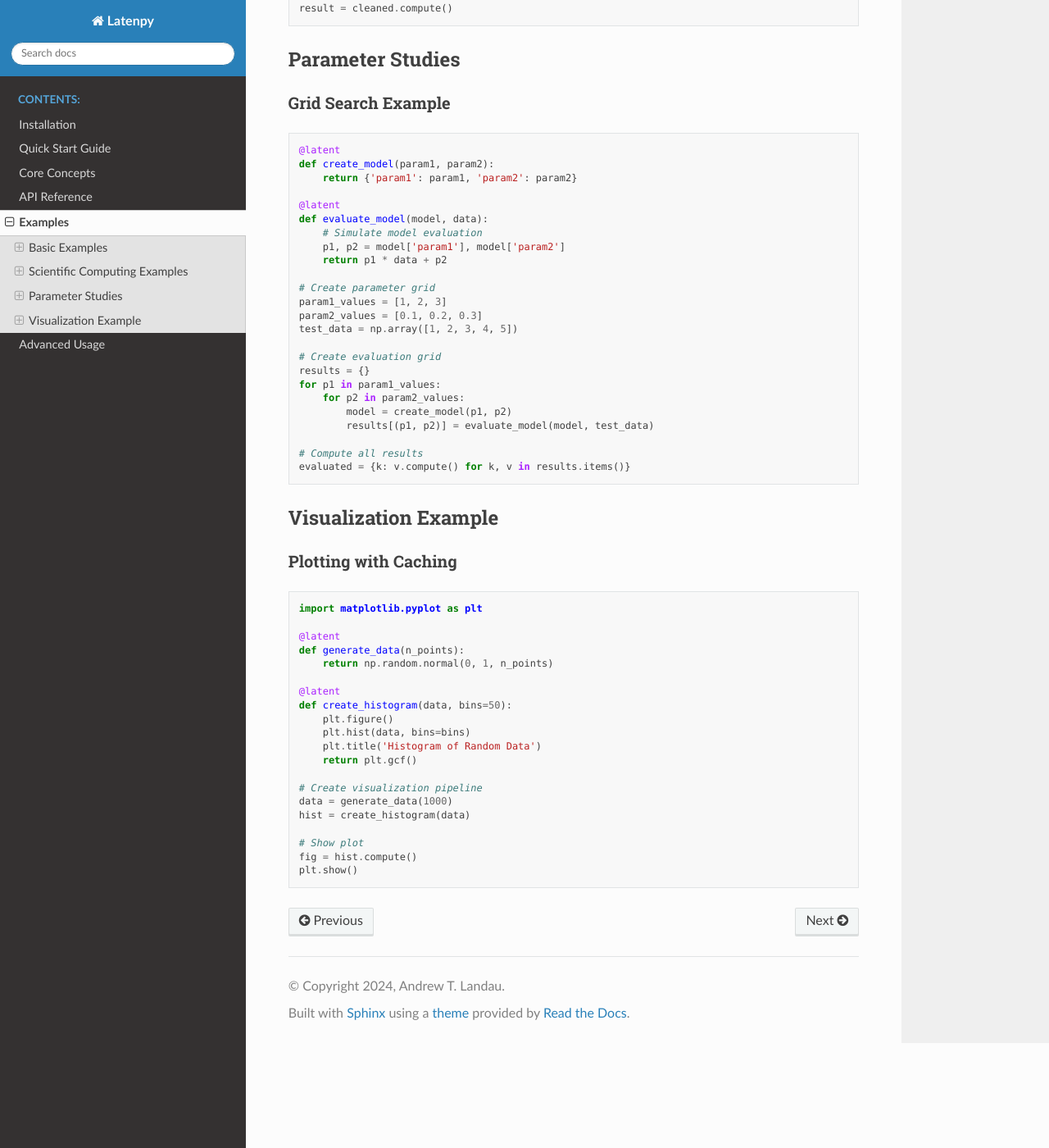
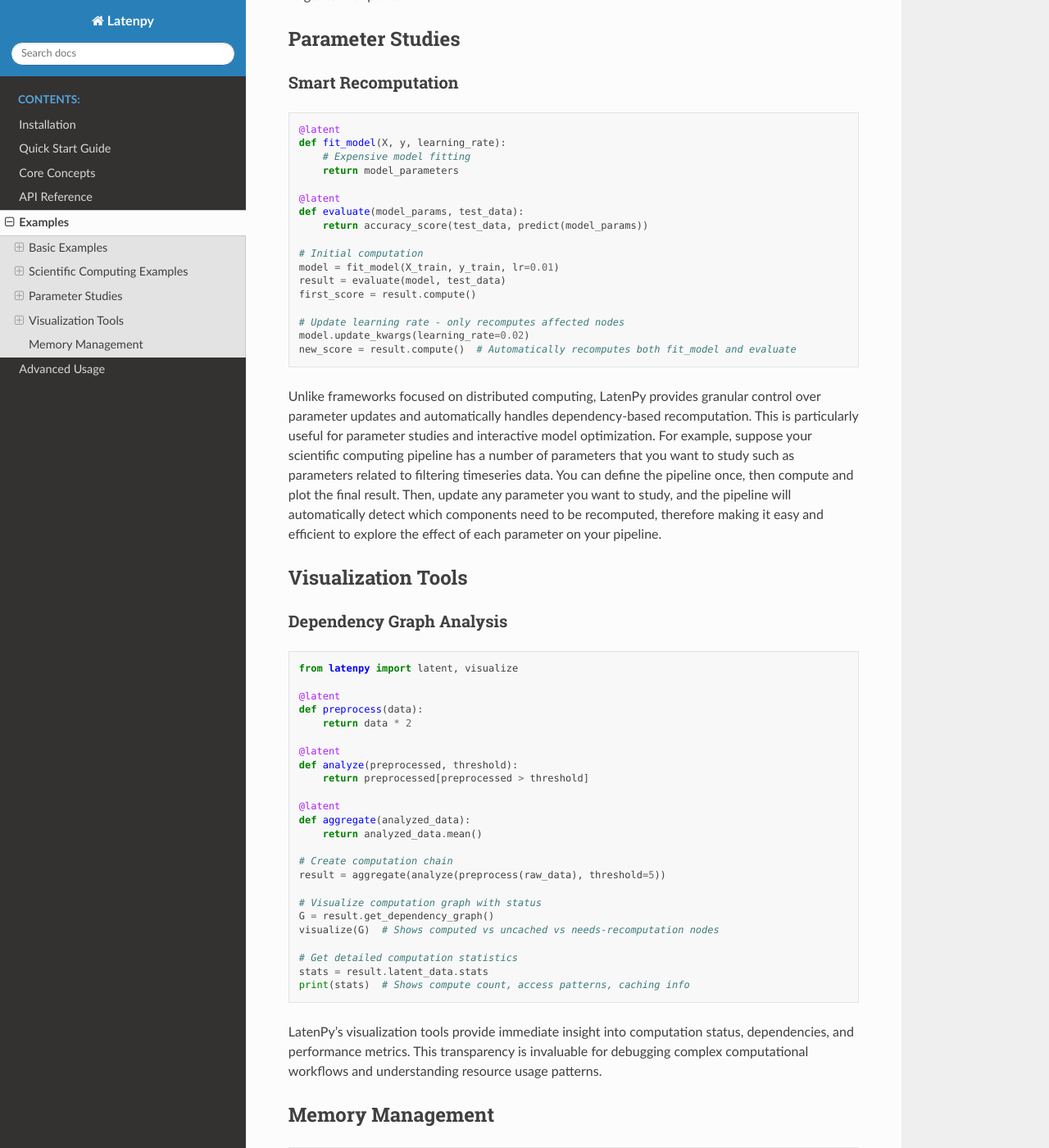
Before and after one commit to landoskape/latenpy, a Sphinx documentation site: the page built from docs/source/examples.rst, in a window 1280 px wide and 1400 px high, scrolled down 1674 px. Shown: the whole window at 82% size. Built offline with Sphinx 7.4.7 and the Read the Docs theme 3.1.0, drawn with Linux system fonts in a browser that asks for light colours; some of the changed text lies outside the part shown.

Commit message:
Documentation updates and improvements

```diff
--- a/docs/source/examples.rst
+++ b/docs/source/examples.rst
@@ -21,7 +21,12 @@ Simple Arithmetic
 
     # Chain operations
     result = add(multiply(2, 3), multiply(4, 5))
-    print(result.compute())  # 26
+    print(result.compute())  # 26 - takes a bit of time
+    print(result.compute())  # 26 - but is cached so it's almost instant
+
+LatenPy automatically tracks dependencies and caches results, so the second compute()
+call is almost instant. This is a simple example, but LatenPy can handle much more
+complex computations.
 
 Nested Data Structures
 ~~~~~~~~~~~~~~~~~~~~
@@ -41,32 +46,11 @@ Nested Data Structures
     total = sum_results(data)
     result = total.compute()  # 12
 
+LatenPy can inspect dependencies and therefore unpack latent computations in nested data
+structures.
+
 Scientific Computing Examples
 --------------------------
-
-Matrix Operations
-~~~~~~~~~~~~~~
-
-.. code-block:: python
-
-    import numpy as np
-    from latenpy import latent
-
-    @latent
-    def matrix_multiply(A, B):
-        return np.dot(A, B)
-
-    @latent
-    def matrix_inverse(A):
-        return np.linalg.inv(A)
-
-    # Create sample matrices
-    A = np.array([[1, 2], [3, 4]])
-    B = np.array([[5, 6], [7, 8]])
-
-    # Define computation chain
-    result = matrix_multiply(matrix_inverse(A), B)
-    print(result.compute())
 
 Data Processing Pipeline
 ~~~~~~~~~~~~~~~~~~~~~
@@ -94,64 +78,120 @@ Data Processing Pipeline
     # Execute when needed
     result = cleaned.compute()
 
+LatenPy is useful for defining scientific computing pipelines, and only performing
+computations when needed. One particular use case is to define standard pipelines for
+data processing, but comment out any components that are not needed at a particular
+moment. For example, suppose your pipeline has several endpoints with a number of shared
+intermediate variables. You can define the pipeline once, and then comment out all but
+one endpoint. This way, LatenPy will automatically compute the necessary intermediate
+variables and exclude unnecessary computations. Therefore, you'll be able to explore the
+endpoint of interest, but maintain the integrity of all the code required to get to that
+point.
+
 Parameter Studies
 ---------------
 
-Grid Search Example
+Smart Recomputation
 ~~~~~~~~~~~~~~~~
 
 .. code-block:: python
 
     @latent
-    def create_model(param1, param2):
-        return {'param1': param1, 'param2': param2}
+    def fit_model(X, y, learning_rate):
+        # Expensive model fitting
+        return model_parameters
 
     @latent
-    def evaluate_model(model, data):
-        # Simulate model evaluation
-        p1, p2 = model['param1'], model['param2']
-        return p1 * data + p2
+    def evaluate(model_params, test_data):
+        return accuracy_score(test_data, predict(model_params))
 
-    # Create parameter grid
-    param1_values = [1, 2, 3]
-    param2_values = [0.1, 0.2, 0.3]
-    test_data = np.array([1, 2, 3, 4, 5])
+    # Initial computation
+    model = fit_model(X_train, y_train, lr=0.01)
+    result = evaluate(model, test_data)
+    first_score = result.compute()
 
-    # Create evaluation grid
-    results = {}
-    for p1 in param1_values:
-        for p2 in param2_values:
-            model = create_model(p1, p2)
-            results[(p1, p2)] = evaluate_model(model, test_data)
+    # Update learning rate - only recomputes affected nodes
+    model.update_kwargs(learning_rate=0.02)
+    new_score = result.compute()  # Automatically recomputes both fit_model and evaluate
 
-    # Compute all results
-    evaluated = {k: v.compute() for k, v in results.items()}
+Unlike frameworks focused on distributed computing, LatenPy provides granular control
+over parameter updates and automatically handles dependency-based recomputation. This is
+particularly useful for parameter studies and interactive model optimization. For
+example, suppose your scientific computing pipeline has a number of parameters that you
+want to study such as parameters related to filtering timeseries data. You can define the
+pipeline once, then compute and plot the final result. Then, update any parameter you
+want to study, and the pipeline will automatically detect which components need to be
+recomputed, therefore making it easy and efficient to explore the effect of each
+parameter on your pipeline.
 
-Visualization Example
-------------------
 
-Plotting with Caching
-~~~~~~~~~~~~~~~~~~~
+Visualization Tools
+-------------------
+
+Dependency Graph Analysis
+~~~~~~~~~~~~~~~~~~~~~~
 
 .. code-block:: python
 
-    import matplotlib.pyplot as plt
+    from latenpy import latent, visualize
 
     @latent
-    def generate_data(n_points):
-        return np.random.normal(0, 1, n_points)
+    def preprocess(data):
+        return data * 2
 
     @latent
-    def create_histogram(data, bins=50):
-        plt.figure()
-        plt.hist(data, bins=bins)
-        plt.title('Histogram of Random Data')
-        return plt.gcf()
+    def analyze(preprocessed, threshold):
+        return preprocessed[preprocessed > threshold]
 
-    # Create visualization pipeline
-    data = generate_data(1000)
-    hist = create_histogram(data)
+    @latent
+    def aggregate(analyzed_data):
+        return analyzed_data.mean()
 
-    # Show plot
-    fig = hist.compute()
-    plt.show()
+    # Create computation chain
+    result = aggregate(analyze(preprocess(raw_data), threshold=5))
+
+    # Visualize computation graph with status
+    G = result.get_dependency_graph()
+    visualize(G)  # Shows computed vs uncached vs needs-recomputation nodes
+
+    # Get detailed computation statistics
+    stats = result.latent_data.stats
+    print(stats)  # Shows compute count, access patterns, caching info
+
+LatenPy's visualization tools provide immediate insight into computation status,
+dependencies, and performance metrics. This transparency is invaluable for debugging
+complex computational workflows and understanding resource usage patterns.
+
+Memory Management
+--------------
+
+.. code-block:: python
+
+    @latent(disable_cache=True)
+    def generate_large_matrix(size):
+        return np.random.random((size, size))
+
+    @latent
+    def process_chunk(matrix, start, end):
+        return matrix[start:end].sum()
+
+    # Process large data in chunks without holding everything in memory
+    matrix = generate_large_matrix(10000)
+    chunk_size = 1000
+    results = [
+        process_chunk(matrix, i, i+chunk_size)
+        for i in range(0, 10000, chunk_size)
+    ]
+
+    # Process one at a time, clearing cache as we go
+    for result in results:
+        value = result.compute()
+        process_value(value)
+        result.clear_cache()  # Explicitly manage memory
+
+LatenPy provides explicit control over caching and memory management, allowing you to
+handle large datasets efficiently in memory-constrained environments. While distributed
+computing frameworks excel at processing big data across clusters, LatenPy optimizes for
+local scientific computing workflows where memory management is critical. This is
+particularly useful for large datasets that are not feasible to load into memory all at
+once but that you want to have "at your fingertips" for interactive exploration.
```
Also changed, not shown: docs/source/core_concepts.rst (+37 -26 lines), docs/source/installation.rst (+26 -22 lines).
